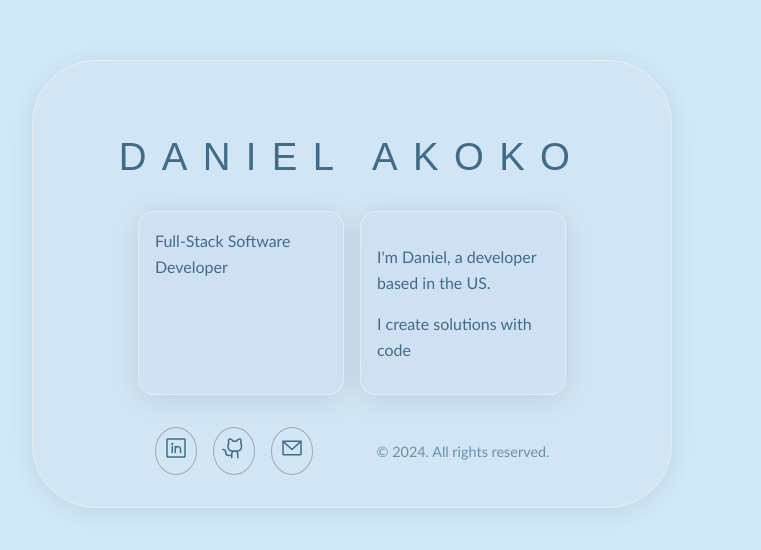
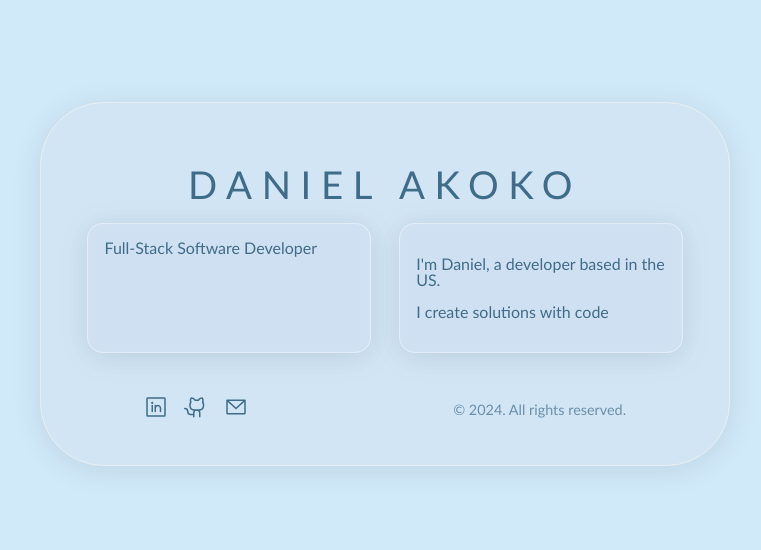
Before and after one commit to tobiakoko/website, a plain HTML site: page index.html in a window 1280 px wide. Shown: the part 116-666 px from the top of the page, without its empty margins (288-1049 px from the left). Drawn offline with nearby package versions, Linux system fonts and the light colour scheme.

Commit message:
updated css, fix isLoading next

```diff
--- a/index.html
+++ b/index.html
@@ -5,10 +5,16 @@
     <meta name="viewport" content="width=device-width, initial-scale=1.0">
     <title>Daniel Akoko&apos;s Website</title>
     <script src="https://unpkg.com/vue@3.5.13/dist/vue.global.prod.js"></script>
+    <link rel="preconnect" href="https://fonts.googleapis.com">
+    <link rel="preconnect" href="https://fonts.gstatic.com" crossorigin>
 </head>
 <body>
     <div id="app">
         <div class="container">
+            <div v-if="isLoading" class="name">
+                <h1>DANIEL AKOKO</h1>
+            </div>
+            <template v-else>
                 <div class="content">
                     <div class="name"><h1>DANIEL AKOKO</h1></div>
                     <div class="information">
@@ -27,33 +33,28 @@
                     </div>
                     <div class="footer">
                         <div class="social-links">
-                        <div>
-                            <a href="https://www.linkedin.com/in/daniel-akoko" target="_blank" class="info-link">
-                                <svg xmlns="http://www.w3.org/2000/svg" width="24" height="24" fill="#3F6C88" viewBox="0 0 256 256">
+                            <a href="https://www.linkedin.com/in/daniel-akoko" target="_blank">
+                                <svg xmlns="http://www.w3.org/2000/svg" width="24" height="24" fill="currentColor" viewBox="0 0 256 256">
                                     <path d="M216,24H40A16,16,0,0,0,24,40V216a16,16,0,0,0,16,16H216a16,16,0,0,0,16-16V40A16,16,0,0,0,216,24Zm0,192H40V40H216V216ZM96,112v64a8,8,0,0,1-16,0V112a8,8,0,0,1,16,0Zm88,28v36a8,8,0,0,1-16,0V140a20,20,0,0,0-40,0v36a8,8,0,0,1-16,0V112a8,8,0,0,1,15.79-1.78A36,36,0,0,1,184,140ZM100,84A12,12,0,1,1,88,72,12,12,0,0,1,100,84Z"></path>
                                 </svg>
                             </a>
-                        </div>
-                        <div>
-                            <a href="https://github.com/tobiakoko" target="_blank" class="info-link">
-                                <svg xmlns="http://www.w3.org/2000/svg" width="24" height="24" fill="#3F6C88" viewBox="0 0 256 256">
+                            <a href="https://github.com/tobiakoko" target="_blank">
+                                <svg xmlns="http://www.w3.org/2000/svg" width="24" height="24" fill="currentColor" viewBox="0 0 256 256">
                                     <path d="M208.31,75.68A59.78,59.78,0,0,0,202.93,28,8,8,0,0,0,196,24a59.75,59.75,0,0,0-48,24H124A59.75,59.75,0,0,0,76,24a8,8,0,0,0-6.93,4,59.78,59.78,0,0,0-5.38,47.68A58.14,58.14,0,0,0,56,104v8a56.06,56.06,0,0,0,48.44,55.47A39.8,39.8,0,0,0,96,192v8H72a24,24,0,0,1-24-24A40,40,0,0,0,8,136a8,8,0,0,0,0,16,24,24,0,0,1,24,24,40,40,0,0,0,40,40H96v16a8,8,0,0,0,16,0V192a24,24,0,0,1,48,0v40a8,8,0,0,0,16,0V192a39.8,39.8,0,0,0-8.44-24.53A56.06,56.06,0,0,0,216,112v-8A58.14,58.14,0,0,0,208.31,75.68ZM200,112a40,40,0,0,1-40,40H112a40,40,0,0,1-40-40v-8a41.74,41.74,0,0,1,6.9-22.48A8,8,0,0,0,80,73.83a43.81,43.81,0,0,1,.79-33.58,43.88,43.88,0,0,1,32.32,20.06A8,8,0,0,0,119.82,64h32.35a8,8,0,0,0,6.74-3.69,43.87,43.87,0,0,1,32.32-20.06A43.81,43.81,0,0,1,192,73.83a8.09,8.09,0,0,0,1,7.65A41.72,41.72,0,0,1,200,104Z"></path>
                                 </svg>
                             </a>
-                        </div>
-                        <div>
-                            <a href="mailto:tobiakoko@gmail.com" target="_blank" class="info-link">
-                                <svg xmlns="http://www.w3.org/2000/svg" width="24" height="24" fill="#3F6C88" viewBox="0 0 256 256">
+                            <a href="mailto:tobiakoko@gmail.com" target="_blank">
+                                <svg xmlns="http://www.w3.org/2000/svg" width="24" height="24" fill="currentColor" viewBox="0 0 256 256">
                                     <path d="M224,48H32a8,8,0,0,0-8,8V192a16,16,0,0,0,16,16H216a16,16,0,0,0,16-16V56A8,8,0,0,0,224,48ZM203.43,64,128,133.15,52.57,64ZM216,192H40V74.19l82.59,75.71a8,8,0,0,0,10.82,0L216,74.19V192Z"></path>
                                 </svg>
                             </a>
-                        </div>
                         </div>
                         <div class="copyright">
                             <p>© {{ yearDisplay }}. All rights reserved.</p>
                         </div>
                     </div>
                 </div>
+            </template>
         </div>
     </div>
 
@@ -68,6 +69,7 @@
                 })
 
                 const distance = ref(null)
+                const isLoading = ref(false)
 
                 getUserLocation()
 
@@ -81,18 +83,18 @@
                             },
                             (error) => {
                                 console.error('Error getting user location:', error);
+                                isLoading.value = false;
                             }
                         );
                     } else {
                         console.error('Geolocation is not supported by this browser.');
+                        isLoading.value = false;
                     }
                 }
 
                 function calculateDistance(userLatitude, userLongitude) {
-
                     const siteLatitude = 37.7749;
                     const siteLongitude = -122.4194;
-
 
                     const earthRadius = 6371;
                     const latDiff = toRadians(userLatitude - siteLatitude);
@@ -110,7 +112,8 @@
 
                 return {
                     yearDisplay,
-                    distance
+                    distance,
+                    isLoading
                 }
             }
         }).mount('#app')
@@ -140,6 +143,7 @@
 
         .container {
             max-width: 800px;
+            width: 100%;
             text-align: center;
             padding: 2rem;
             border: #E9EDEE 1px solid;
@@ -150,29 +154,35 @@
             -webkit-backdrop-filter: blur(5px);
         }
 
+        .container:hover {
+            backdrop-filter: blur(3px);
+            -webkit-backdrop-filter: blur(3px);
+            transform: scale(1.01);
+            transition: ease-in-out 0.5s;
+        }
+
         .name > h1 {
             display: inline-block;
-            padding: 1rem;
             margin-bottom: 1rem;
-            letter-spacing: 0.4em;
+            letter-spacing: 0.25em;
             font-size: 3vw;
             font-weight: 400;
-            font-family: var(--font-heading);
+            font-family: var(--font-body);
+            text-align: center;
         }
 
         .information {
             display: flex;
-            justify-content: center;
-            gap: 1rem;
+            justify-content: space-around;
             margin-bottom: 2rem;
-            line-height: 1.6;
+            line-height: 1;
         }
 
         .about {
             text-align: left;
             border: #E9EDEE solid 1px;
             padding: 1rem;
-            width: 30%;
+            width: 40%;
             border-radius: 2rem;
             background: rgba(205, 216, 238, 0.2);
             border-radius: 16px;
@@ -182,39 +192,46 @@
             border: 1px solid rgba(255, 255, 255, 0.39);
         }
 
+        .about:hover {
+            backdrop-filter: blur(10px);
+            -webkit-backdrop-filter: blur(10px);
+            transform: scale(1.01);
+            transition: ease-in-out 0.5s;
+        }
+
         .footer {
             margin-top: 2rem;
             font-size: 0.9rem;
             display: flex;
             flex-direction: row;
             gap: 4rem;
-            justify-content: center;
+            justify-content: space-around;
         }
 
         .social-links {
             display: flex;
             flex-direction: row;
             gap: 1rem;
-            justify-content: flex-start;
+            align-items: center;
+        }
+
+        .social-links a {
+            color: var(--color-primary);
+            transition: color 0.3s ease;
+            transition: ease-in-out 0.2s;
         }
 
         .info-link {
-            color: #3F6C88;
+            color: var(--color-primary);
         }
 
-        .social-links > div {
-            border: #9ba9b4 1px solid;
-            padding: 0.5rem;
-            border-radius: 50%;
-        }
-
-        .social-links > div:hover {
-            color: #9ba9b4;
-            background-color: #466a81;
+        .social-links a:hover {
+            color: #afd7ff;
+            transform: scale(1.5);
         }
 
         svg:hover {
-            fill: #9ba9b4;
+            fill: #afd7ff;
         }
 
         .copyright > p {
@@ -224,14 +241,13 @@
 
         @media (max-width: 768px) {
             .about {
-                text-align: center;
-                justify-items: center;
-                margin: 0 auto;
+                width: 100%;
+                margin-bottom: 1rem;
             }
 
             .information {
                 flex-direction: column;
-                gap: 2rem;
+                align-items: center;
             }
 
             .name {
```
Lines whose indentation alone changed are shown as unchanged.
